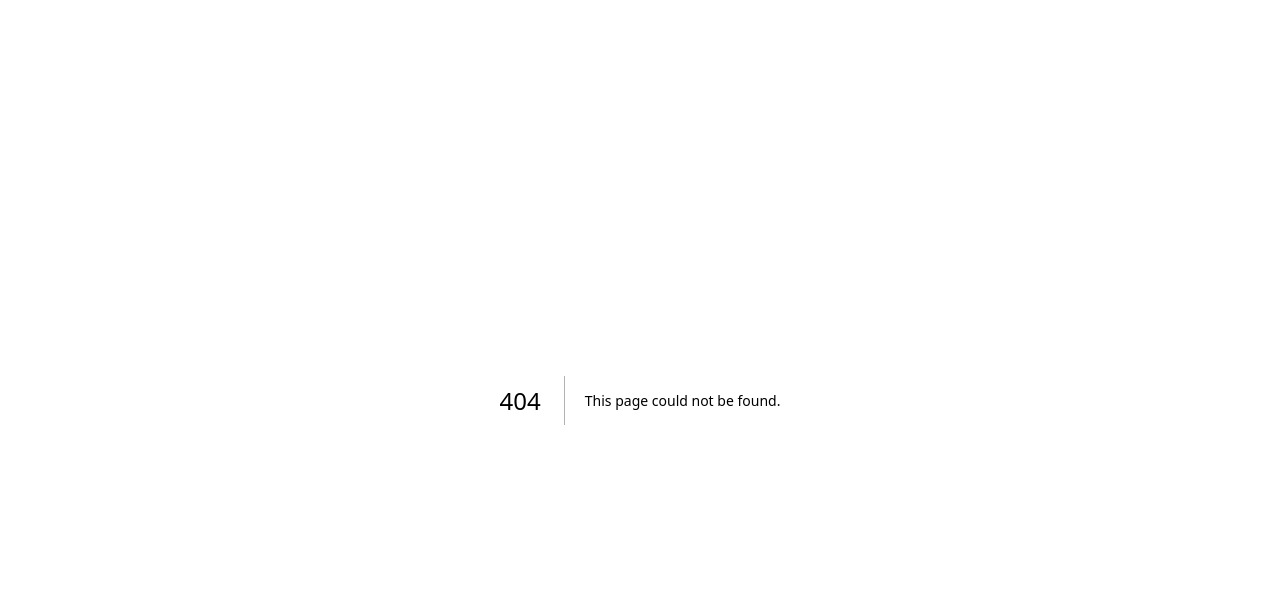
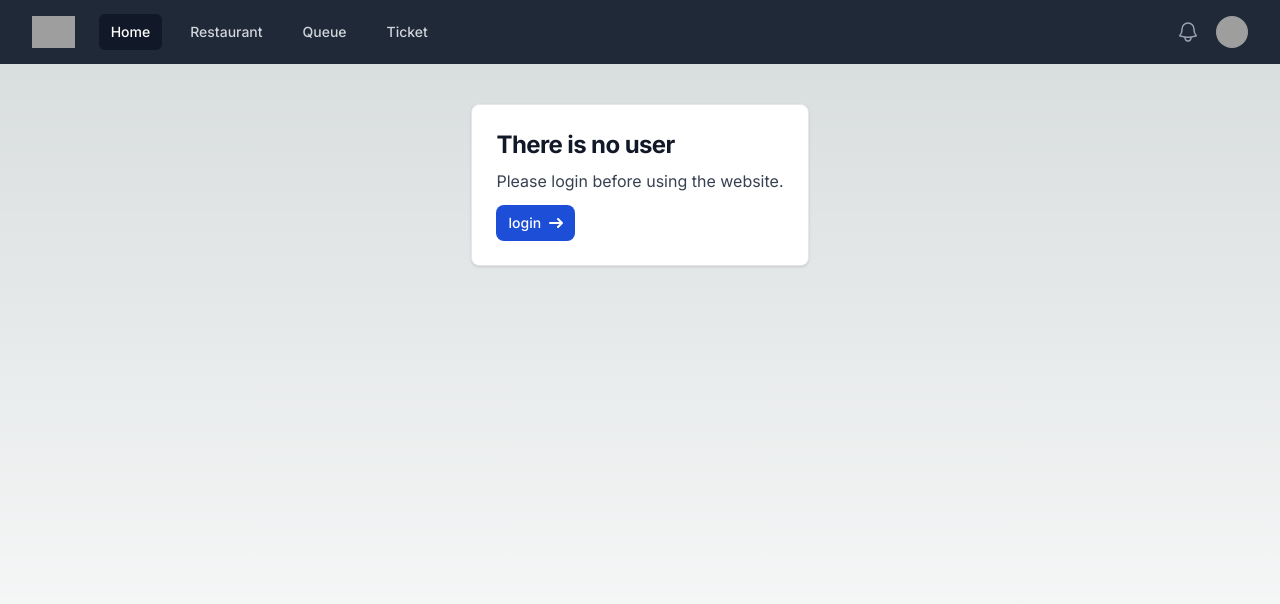
Before and after one commit to SoftArchCallCenter/humf-web-user, a Next.js app: page /home in a window 1280 px wide. Before the commit this address had no page. Shown: the top 604 px of the page. Built offline with nearby package versions, Linux system fonts and the light colour scheme; no server answers; sample sign-in values are in the browser's storage; grey boxes are pictures that could not be loaded.

Commit message:
change to web user template

```diff
--- a/src/app/create/restaurant/page.js
+++ b/src/app/create/restaurant/page.js
@@ -31,14 +31,14 @@ export default function Home() {
     addRestaurant({userId, ...formData}).then((result) => {
       if (!result.err){
         console.log(result.result)
-        router.push("/kitchen")
+        router.push("/home")
       }
     })
   };
 
   return (
     <main className="min-h-screen flex-col justify-between">
-      <Navbar showFull = {false}/>
+      <Navbar showFull = {true}/>
       <div className="flex min-h-full flex-1 flex-col justify-center px-6 py-12 lg:px-8">
         <div className="sm:mx-auto sm:w-full sm:max-w-sm">
           <h2 className="mt-3 text-center text-2xl font-bold leading-9 tracking-tight text-sky-300">
--- a/src/app/kitchen/page.js
+++ b/src/app/home/page.js
@@ -55,10 +55,10 @@ export default function Home() {
 			return (
 				<div className="mt-10 flex items-center justify-center">
 					<div className="max-w-sm p-6 bg-white border border-gray-200 rounded-lg shadow dark:bg-gray-800 dark:border-gray-700">
-						<h5 className="mb-2 text-2xl font-bold tracking-tight text-gray-900 dark:text-white">There is no restaurant</h5>
-						<p className="mb-3 font-normal text-gray-700 dark:text-gray-400">Please add your restaurant before using the website.</p>
-						<a href="/create/restaurant" className="inline-flex items-center px-3 py-2 text-sm font-medium text-center text-white bg-blue-700 rounded-lg hover:bg-blue-800 focus:ring-4 focus:outline-none focus:ring-blue-300 dark:bg-blue-600 dark:hover:bg-blue-700 dark:focus:ring-blue-800">
-							Add restaurant
+						<h5 className="mb-2 text-2xl font-bold tracking-tight text-gray-900 dark:text-white">There is no user</h5>
+						<p className="mb-3 font-normal text-gray-700 dark:text-gray-400">Please login before using the website.</p>
+						<a href="/" className="inline-flex items-center px-3 py-2 text-sm font-medium text-center text-white bg-blue-700 rounded-lg hover:bg-blue-800 focus:ring-4 focus:outline-none focus:ring-blue-300 dark:bg-blue-600 dark:hover:bg-blue-700 dark:focus:ring-blue-800">
+							login
 							<svg className="w-3.5 h-3.5 ml-2" aria-hidden="true" xmlns="http://www.w3.org/2000/svg" fill="none" viewBox="0 0 14 10">
 								<path stroke="currentColor" strokeLinecap="round" strokeLinejoin="round" strokeWidth="2" d="M1 5h12m0 0L9 1m4 4L9 9"/>
 							</svg>
@@ -70,7 +70,7 @@ export default function Home() {
 	}
 	return (
 		<main className="min-h-screen flex-col justify-between">
-			<Navbar showFull = {restaurant}/>
+			<Navbar showFull = {true}/>
 			{homePage(restaurant)}
 		</main>
 
--- a/src/app/page.js
+++ b/src/app/page.js
@@ -8,7 +8,7 @@ export default function Home() {
   useEffect(() => {
     const isSignIn = sessionStorage.getItem('user')
     if(isSignIn){
-      router.push("/kitchen")
+      router.push("/home")
     }
   })
 
--- a/src/components/navbar.js
+++ b/src/components/navbar.js
@@ -41,10 +41,10 @@ export default function navbar({showFull}) {
 							</div>
 							<div className="hidden sm:ml-6 sm:block">
 								<div className="flex space-x-4">
-								<a href="/kitchen" className="bg-gray-900 text-white rounded-md px-3 py-2 text-sm font-medium" aria-current="page">Home</a>
-								{showFull && (
+								<a href="/home" className="bg-gray-900 text-white rounded-md px-3 py-2 text-sm font-medium" aria-current="page">Home</a>
+								{true && (
 									<>
-										<a href="/menu" className="text-gray-300 hover:bg-gray-700 hover:text-white rounded-md px-3 py-2 text-sm font-medium">Menu</a>
+										<a href="/menu" className="text-gray-300 hover:bg-gray-700 hover:text-white rounded-md px-3 py-2 text-sm font-medium">Restaurant</a>
 										<a href="/queue" className="text-gray-300 hover:bg-gray-700 hover:text-white rounded-md px-3 py-2 text-sm font-medium">Queue</a>
 										<a href="/ticket" className="text-gray-300 hover:bg-gray-700 hover:text-white rounded-md px-3 py-2 text-sm font-medium">Ticket</a>
 									</>
@@ -82,10 +82,10 @@ export default function navbar({showFull}) {
 				{isMobileMenuOpen && (
 				<div className="sm:hidden" id="mobile-menu">
 					<div className="space-y-1 px-2 pb-3 pt-2">
-						<a href="/kitchen" className="bg-gray-900 text-white block rounded-md px-3 py-2 text-base font-medium" aria-current="page">Home</a>
+						<a href="/home" className="bg-gray-900 text-white block rounded-md px-3 py-2 text-base font-medium" aria-current="page">Home</a>
 						{showFull && (
 							<>
-								<a href="/menu" className="text-gray-300 hover:bg-gray-700 hover:text-white block rounded-md px-3 py-2 text-base font-medium">Menu</a>
+								<a href="/restaurant" className="text-gray-300 hover:bg-gray-700 hover:text-white block rounded-md px-3 py-2 text-base font-medium">Restaurant</a>
 								<a href="/queue" className="text-gray-300 hover:bg-gray-700 hover:text-white block rounded-md px-3 py-2 text-base font-medium">Queue</a>
 								<a href="/ticket" className="text-gray-300 hover:bg-gray-700 hover:text-white block rounded-md px-3 py-2 text-base font-medium">Ticket</a>
 							</>
```
